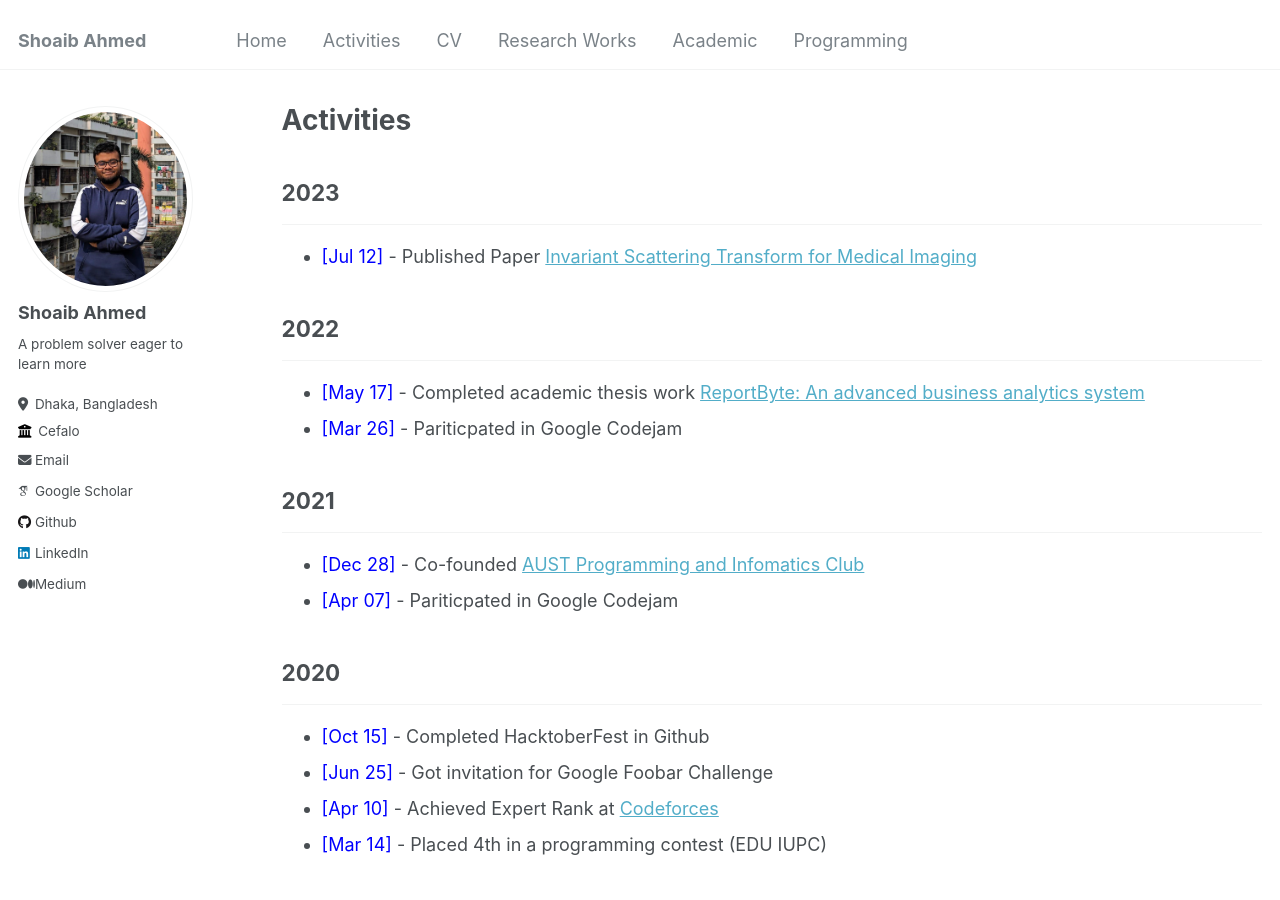
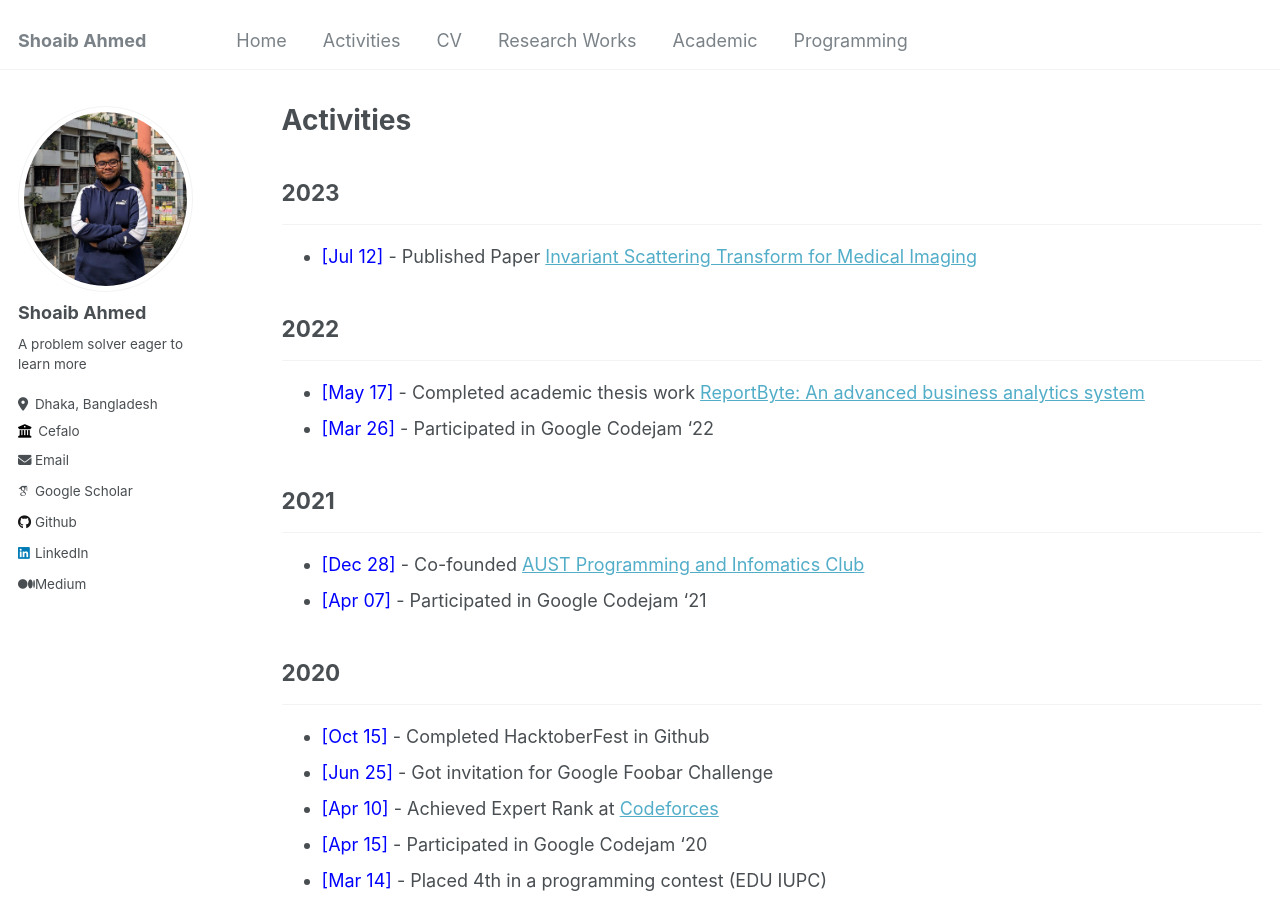
Before and after one commit to edge555/edge555.github.io, a Jekyll site: the page built from _pages/activities.md, in a window 1280 px wide and 900 px high. Built offline with Jekyll 4.4.1, drawn with Linux system fonts in a browser that asks for light colours; some web fonts are replaced.

Commit message:
update cv

```diff
--- a/_pages/activities.md
+++ b/_pages/activities.md
@@ -12,18 +12,19 @@ title: "Activities"
 ## 2022
 ---------
 * <span style="color:Blue"> [May 17] </span> - Completed academic thesis work [ReportByte: An advanced business analytics system](../files/Research/ReportByte.pdf)
-* <span style="color:Blue"> [Mar 26] </span> - Pariticpated in Google Codejam
+* <span style="color:Blue"> [Mar 26] </span> - Participated in Google Codejam '22
 
 ## 2021
 ---------
 * <span style="color:Blue"> [Dec 28] </span> - Co-founded [AUST Programming and Infomatics Club](https://aust.edu/austpic)
-* <span style="color:Blue"> [Apr 07] </span> - Pariticpated in Google Codejam
+* <span style="color:Blue"> [Apr 07] </span> - Participated in Google Codejam '21
 
 ## 2020
 ---------
 * <span style="color:Blue"> [Oct 15] </span> - Completed HacktoberFest in Github
 * <span style="color:Blue"> [Jun 25] </span> - Got invitation for Google Foobar Challenge
 * <span style="color:Blue"> [Apr 10] </span> - Achieved Expert Rank at [Codeforces](https://codeforces.com/profile/edge555)
+* <span style="color:Blue"> [Apr 15] </span> - Participated in Google Codejam '20
 * <span style="color:Blue"> [Mar 14] </span> - Placed 4th in a programming contest (EDU IUPC)
 
 ## 2019
```
Also changed, not shown: _pages/about.md (+1 -1 lines), _pages/programming.md (+1 -3 lines), 1 other file.
